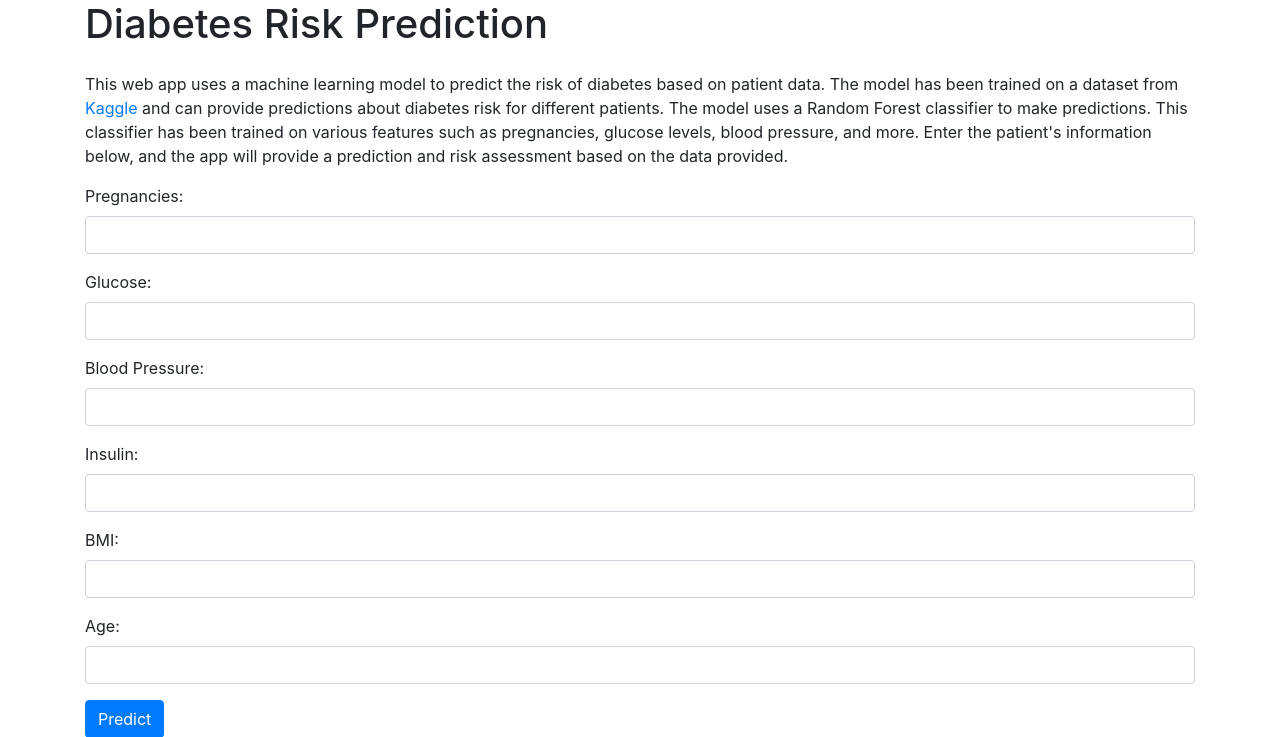
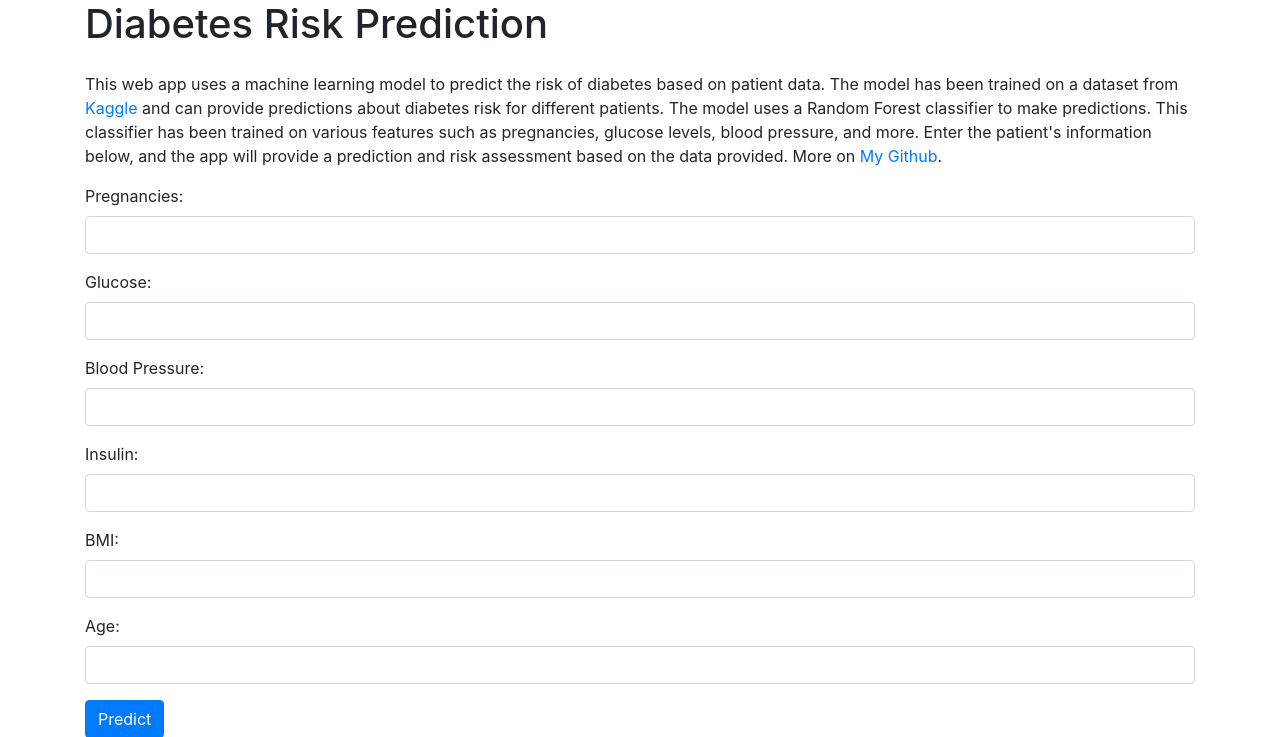
Before and after one commit to kris96tian/web_app_diabetes, a Flask app: page / in a window 1280 px wide. Shown: the top 737 px of the page. Run offline with Flask 3, Linux system fonts and the light colour scheme; parts of the project's set-up code (start-up, migrations or seed data) failed here and were passed over; some libraries are stand-ins or nearby versions.

Commit message:
Update index.html

```diff
--- a/templates/index.html
+++ b/templates/index.html
@@ -25,7 +25,7 @@
         The model uses a Random Forest classifier to make predictions. This classifier has been trained on various
             features such as pregnancies, glucose levels, blood pressure, and more.
         Enter the patient's information below, and the app will provide a prediction and risk assessment
-            based on the data provided.</p>
+            based on the data provided. More on <a href="https://github.com/kris96tian/web_app_diabetes" target="_blank">My Github</a>.</p>
         <form method="POST">
             <div class="form-group">
                 <label for="pregnancies">Pregnancies:</label>
```
